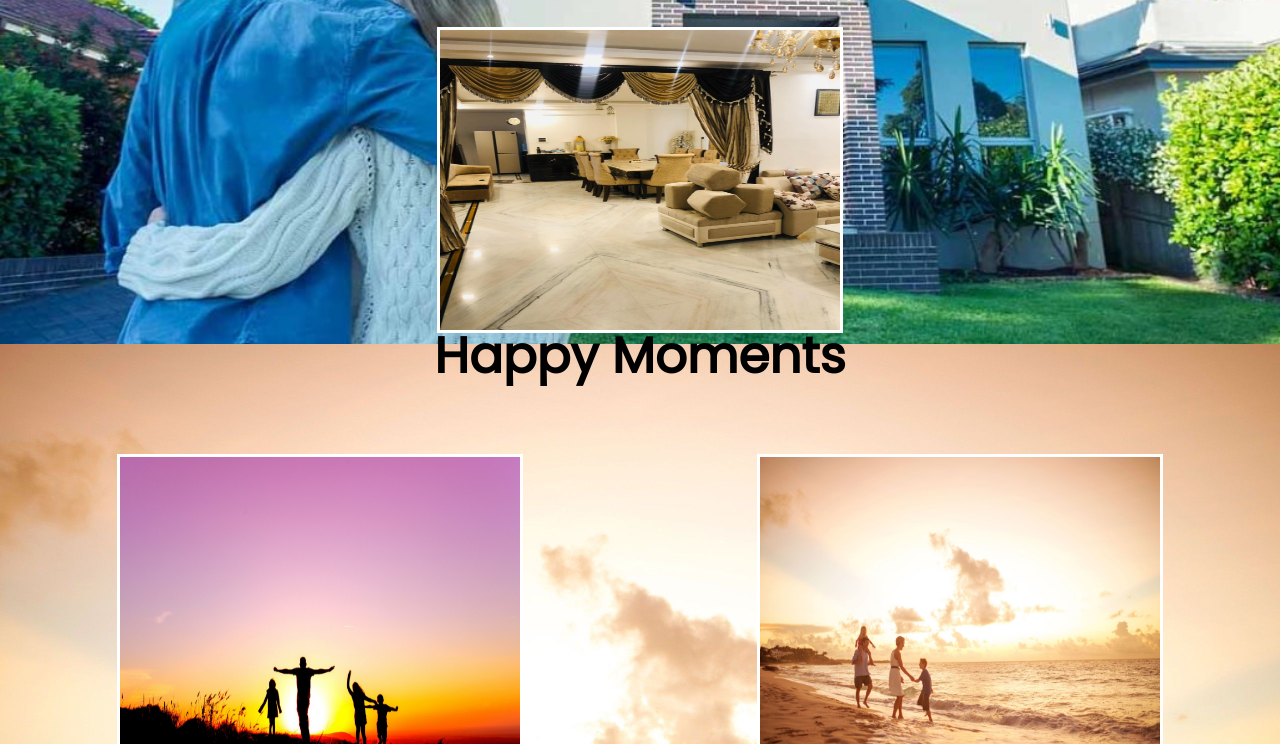
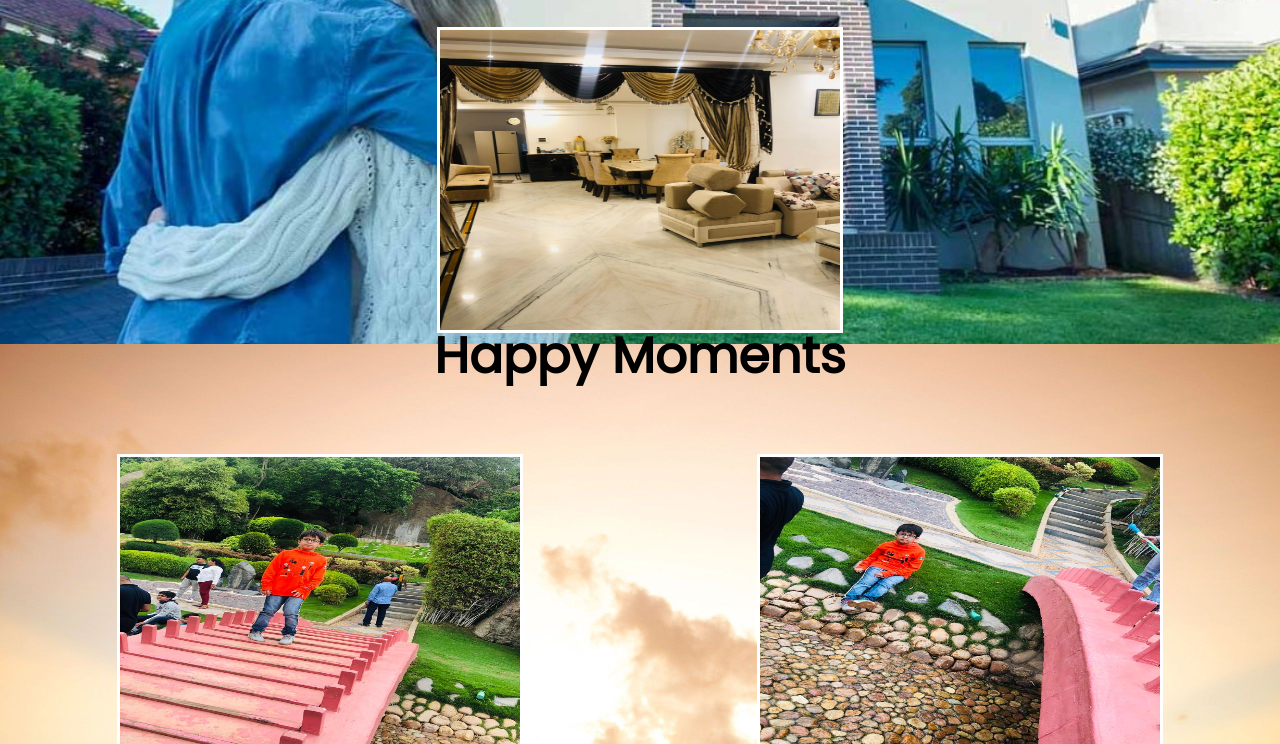
Before and after one commit to omerfahad66/myFamily, a plain HTML site: page index.html in a window 1280 px wide. Shown: the part 2056-2800 px from the top of the page. Drawn offline with Linux system fonts and the light colour scheme.

Commit message:
UpdatedMoments

```diff
--- a/index.html
+++ b/index.html
@@ -72,18 +72,18 @@
         <h1> Happy Moments</h1>
         <div class="container">
             <a href="#m1" class="box1">
-                <img src="/intro.jpg" alt="">
+                <img src="/moment.jpeg" alt="">
             </a>
             <div class="box-target" id="m1">
-                <img src="/intro.jpg" alt="">
+                <img src="/moment.jpeg" alt="">
                 <a href="#moments" class="box-close"></a>
             </div>
 
             <a href="#m2" class="box1">
-                <img src="/moments.jpg" alt="">
+                <img src="/moment 2.jpeg" alt="">
             </a>
             <div class="box-target" id="m2">
-                <img src="/moments.jpg" alt="">
+                <img src="/moment 2.jpeg" alt="">
                 <a href="#moments" class="box-close"></a>
             </div>
 
```
Also changed, not shown: moment 2.jpeg (added), moment.jpeg (added).
